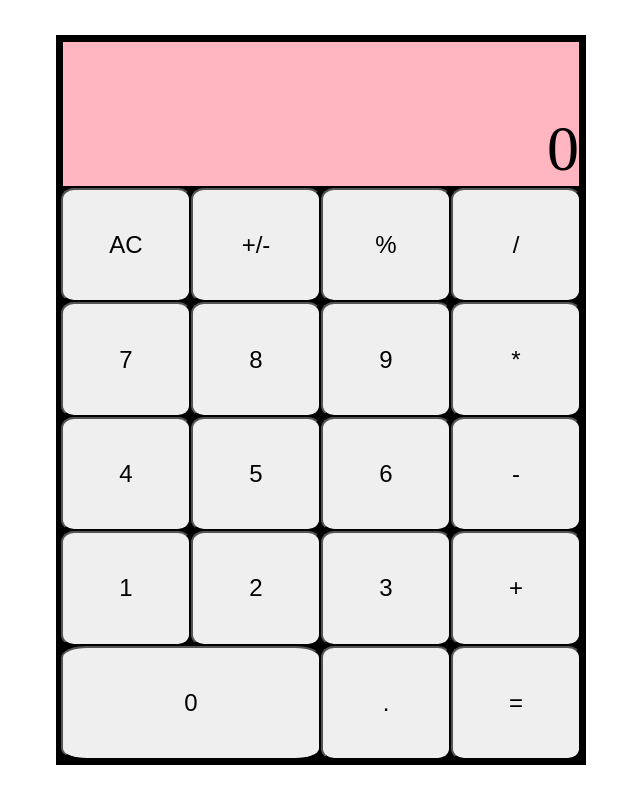
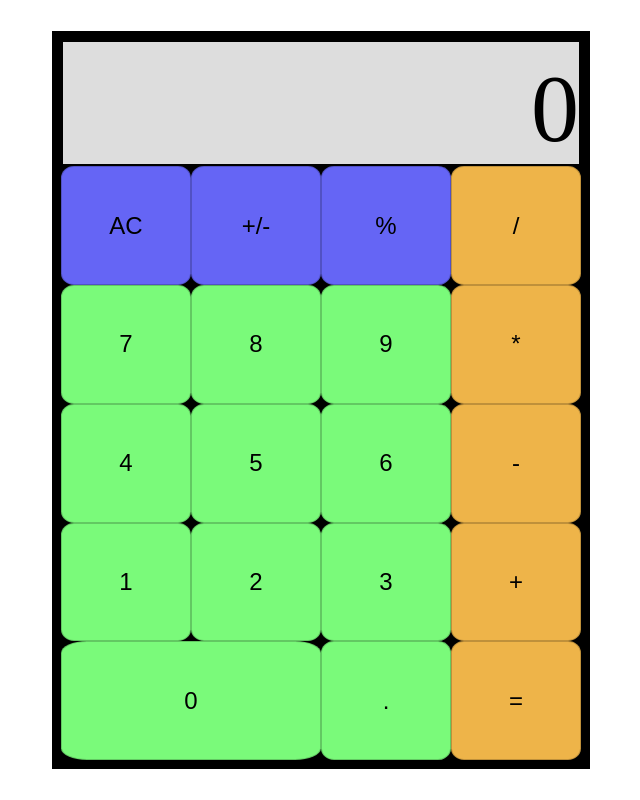
Before and after one commit to thehomienova/crunchTime, a plain HTML site: page index.html in a window 1280 px wide. Shown: the whole page, without its empty margins (319-959 px from the left). Drawn offline with Linux system fonts and the light colour scheme.

Commit message:
Add number button functionality

```diff
--- a/index.html
+++ b/index.html
@@ -14,29 +14,28 @@
         </div>
 
         <div id="buttons">
-            <button class= "btn" class="misc" id="clear">AC</button>
-            <button class= "btn" class="misc" id="sign">+/-</button>
-            <button class= "btn" class="misc" id="percet">%</button>
-            <button class= "btn" id="divide">/</button>
-            <button class= "btn" id="seven">7</button>
-            <button class= "btn" id="eight">8</button>
-            <button class= "btn" id="nine">9</button>
-            <button class= "btn" id="multiply">*</button>
-            <button class= "btn" id="four">4</button>
-            <button class= "btn" id="five">5</button>
-            <button class= "btn" id="six">6</button>
-            <button class= "btn" id="subtract">-</button>
-            <button class= "btn" id="one">1</button>
-            <button class= "btn" id="two">2</button>
-            <button class= "btn" id="three">3</button>
-            <button class= "btn" id="add">+</button>
-            <button class= "btn" id="zero">0</button>
-            <button class= "btn" id="decimal">.</button>
-            <button class= "btn" id="equal">=</button>
+            <button class= "btn misc" id="clear" data-value="clear">AC</button>
+            <button class= "btn misc" id="sign" data-value="sign">+/-</button>
+            <button class= "btn misc" id="percent" data-value="percent">%</button>
+            <button class= "btn operators" id="divide" data-value="/">/</button>
+            <button class= "btn numbers" id="seven" data-value="7">7</button>
+            <button class= "btn numbers" id="eight" data-value="8">8</button>
+            <button class= "btn numbers" id="nine" data-value="9">9</button>
+            <button class= "btn operators" id="multiply" data-value="*">*</button>
+            <button class= "btn numbers" id="four" data-value="4">4</button>
+            <button class= "btn numbers" id="five" data-value="5">5</button>
+            <button class= "btn numbers" id="six" data-value="6">6</button>
+            <button class= "btn operators" id="subtract" data-value="-">-</button>
+            <button class= "btn numbers" id="one" data-value="1">1</button>
+            <button class= "btn numbers" id="two" data-value="2">2</button>
+            <button class= "btn numbers" id="three" data-value="3">3</button>
+            <button class= "btn operators" id="add" data-value="+">+</button>
+            <button class= "btn numbers" id="zero" data-value="0">0</button>
+            <button class= "btn numbers" id="decimal" data-value=".">.</button>
+            <button class= "btn operators" id="equal" data-value="=">=</button>
 
-        </div>
 
-        </div>
     </div>
+    <script src="script.js"></script>
 </body>
 </html>
--- a/script.js
+++ b/script.js
@@ -18,6 +18,21 @@ function divide (x, y) {
     return x / y;
 }
 
-function operate(x, y, operartor) {
+let output = document.querySelector("#output");
+let buttonContainer = document.getElementById("buttons");
+let currentNumber = "";
+
+buttonContainer.addEventListener("click", (event) => {
+    if (event.target.tagName === "BUTTON") {
+        let value = event.target.getAttribute("data-value");
+
+        if (!isNaN(value) && currentNumber.length < 7) {
+            currentNumber += value;
+            output.textContent = currentNumber;
+        }
+    }
+});
+
+function operate (x, y, operator) {
 
 }
--- a/style.css
+++ b/style.css
@@ -8,18 +8,18 @@ body {
 
 #calc {
     background-color: black;
-    border: 5px black solid;
+    border: 7px black solid;
     height: 90vh;
     width: 65vh;
     display: flex;
     flex-direction: column;
-    padding: 0px;
+    padding: 2px;
 }
 
 #display {
-    height: 20%;
-    background-color: lightpink;
-    font-size: 400%;
+    height: 17%;
+    background-color: rgb(221, 221, 221);
+    font-size: 600%;
     display: flex;
     justify-content: flex-end;
     align-items: flex-end;
@@ -36,8 +36,26 @@ body {
     width: 25%;
     font-size: x-large;
     border-radius: 10%;
+    padding: 10px;
+    border: 1px solid rgba(0, 0, 0, 0.2);
+}
+
+.btn:hover {
+    filter: brightness(90%);
 }
 
 #zero {
     width: 50%;
 }
+
+.misc {
+    background-color: rgb(101, 101, 245);
+}
+
+.operators {
+    background-color: rgb(238, 180, 73);
+}
+
+.numbers {
+    background-color: rgb(122, 250, 122);
+}
```
